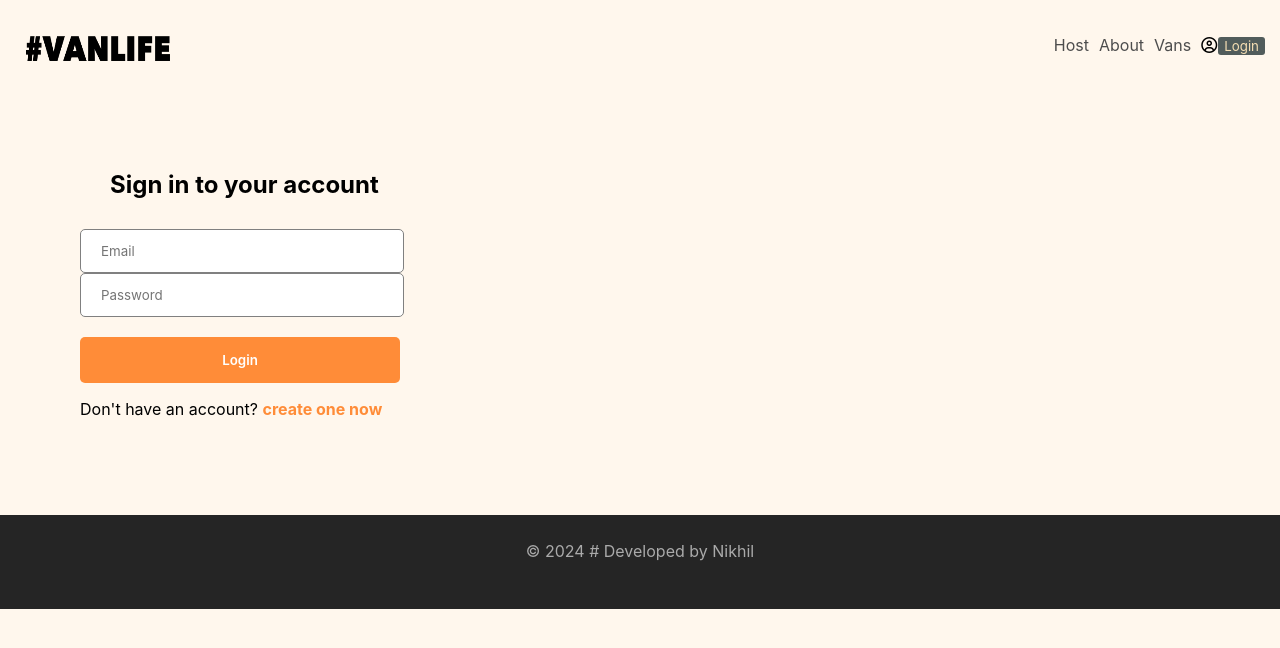
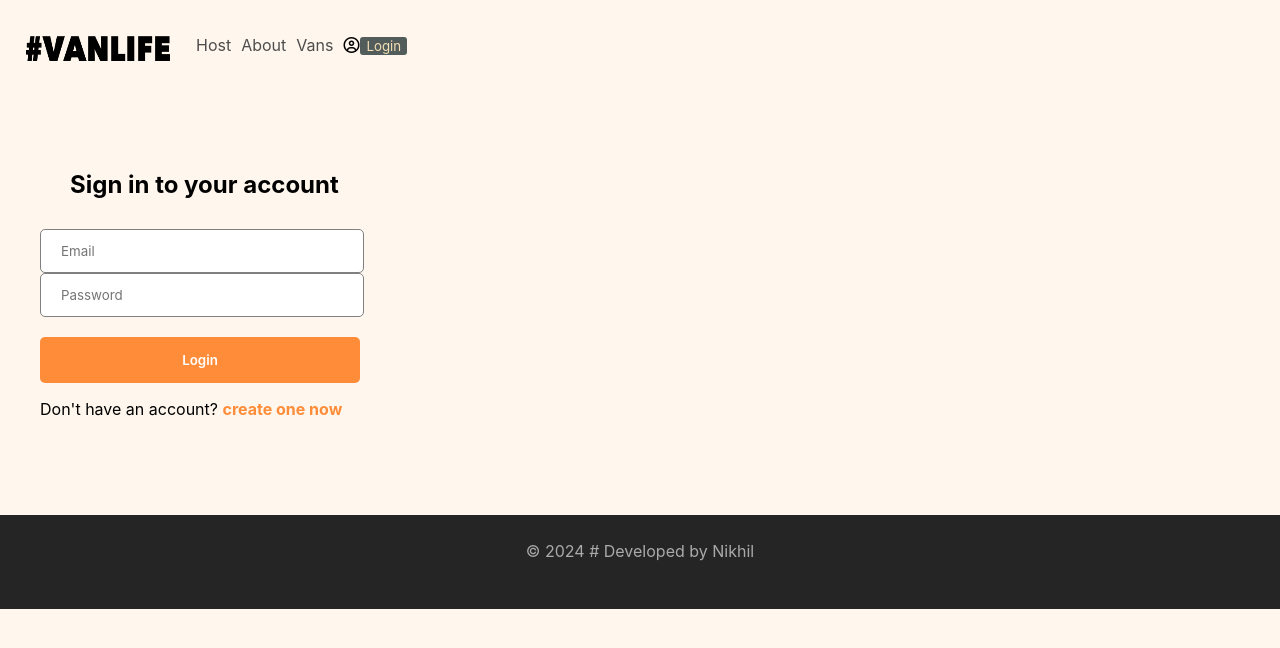
Before and after one commit to Nikhilesh144/vanLife, a React (Vite) app: page /login in a window 1280 px wide. Shown: the top 648 px of the page. Built offline with nearby package versions, Linux system fonts and the light colour scheme; what miragejs would draw is missing.

Commit message:
Update index.css

```diff
--- a/src/index.css
+++ b/src/index.css
@@ -29,10 +29,10 @@ links.a.styled{
   text-decoration: none;
 }
 .links{
-  padding: 35px 15px;
+  padding: 35px 0px;
   height: 23px;
-
-  margin-left: auto;
+  /* border: #000000 solid 1px; */
+  /* margin-left: auto; */
 }
 .links a{
  margin-right: 10px;
@@ -500,7 +500,7 @@ justify-content: center;
 }
 /* login page */
 .Login{
-  padding: 80px;
+  padding: 80px 40px;
 }
 .Login h2{
   padding: 10px 30px;
```
